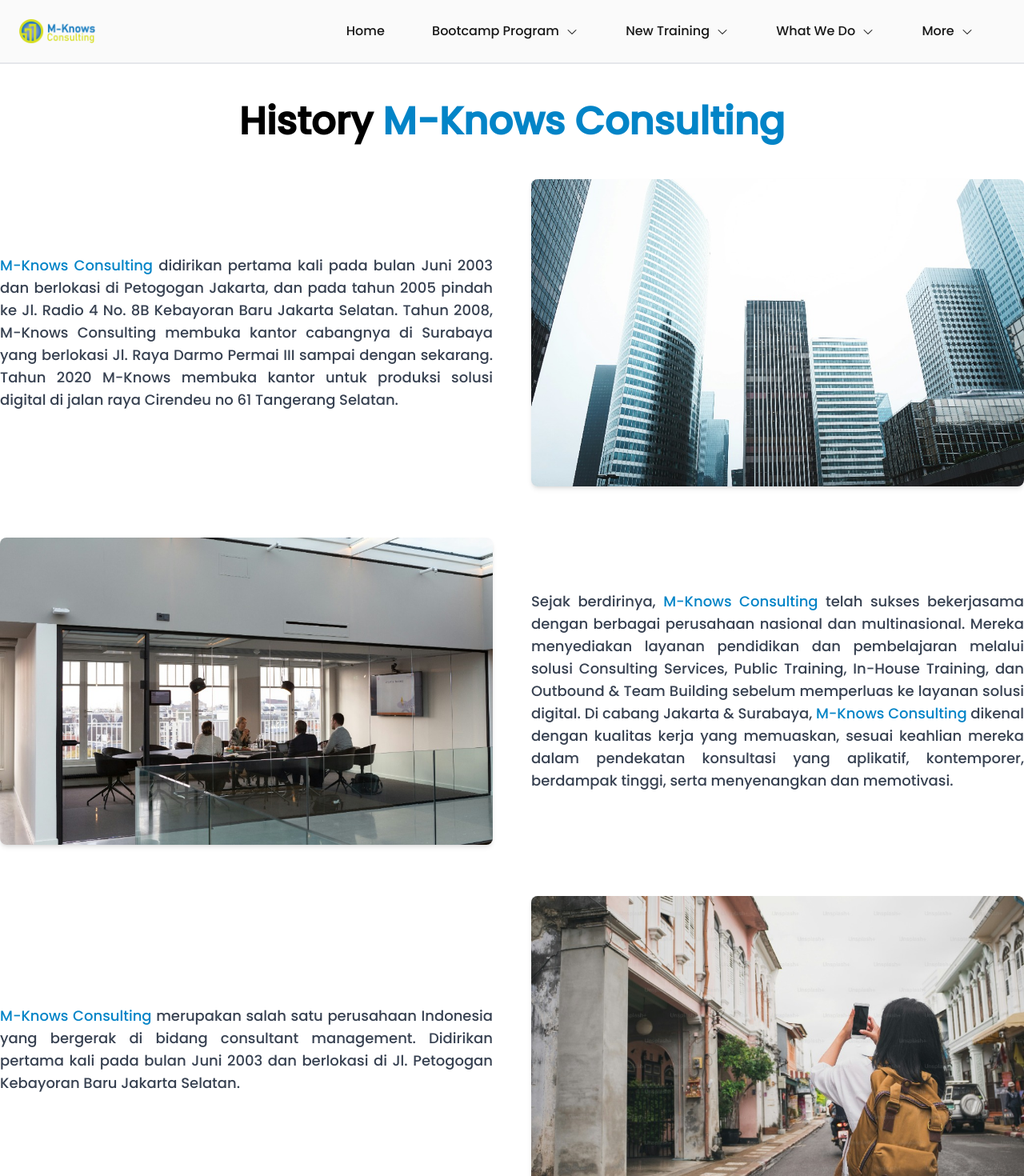
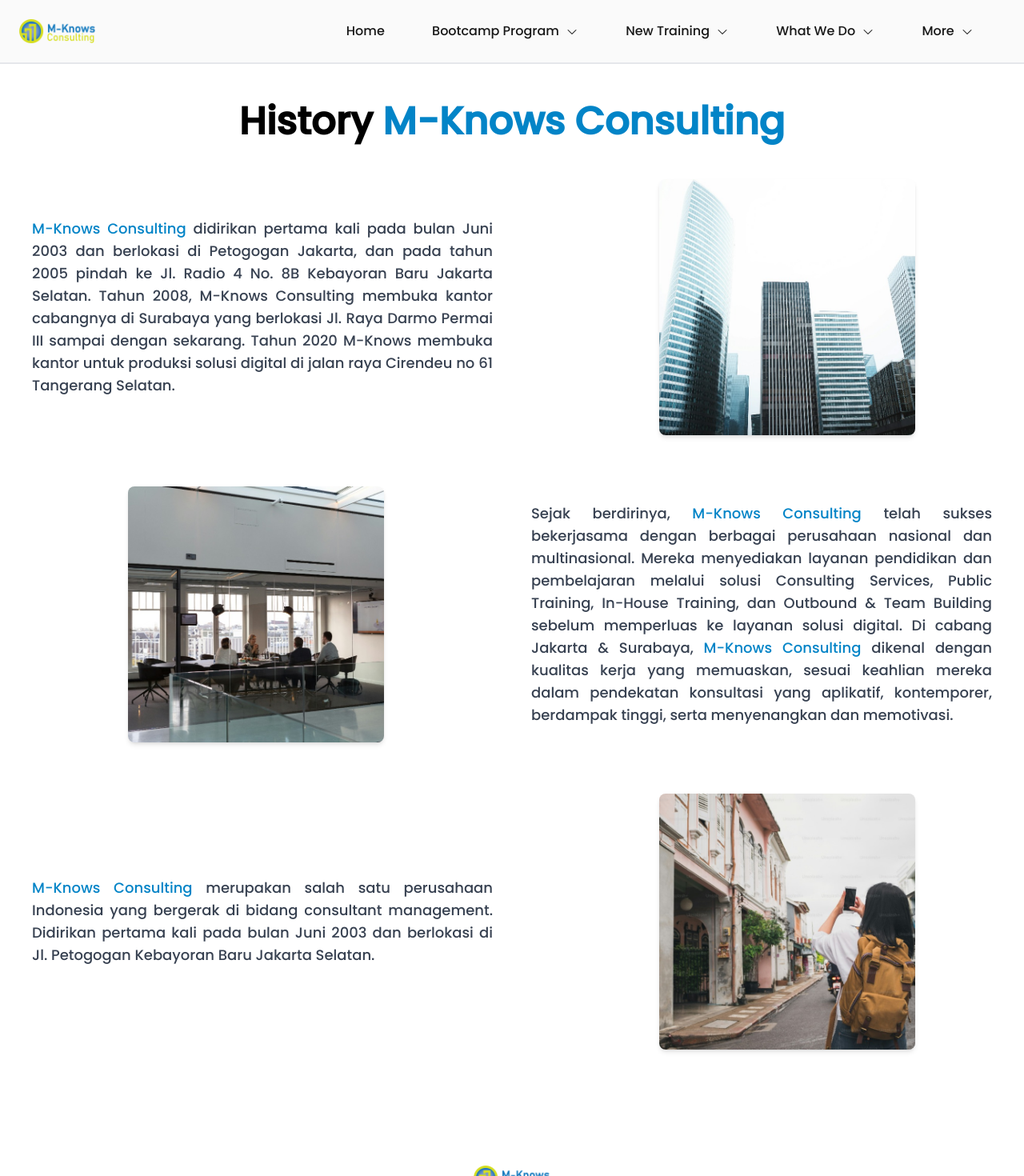
Before and after one commit to Tim4-4IA06-P3L/MKnows-FrontEnd, a Next.js app: page /more/history in a window 1280 px wide. Shown: the top 1470 px of the page at 80% size. Built offline with nearby package versions, Linux system fonts and the light colour scheme.

Commit message:
Modify history page

```diff
--- a/app/more/history/page.tsx
+++ b/app/more/history/page.tsx
@@ -17,8 +17,8 @@ const History = () => {
         <div className="space-y-8 sm:space-y-12 lg:space-y-16 max-w-7xl mx-auto">
           {/* Top Section */}
           <div className="grid grid-cols-1 md:grid-cols-2 gap-6 lg:gap-12">
-            <div className="flex items-center">
-              <p className="text-gray-700 text-sm sm:text-base lg:text-lg text-justify">
+            <div className="flex items-center md:order-1 order-2">
+              <p className="text-gray-700 text-sm sm:text-base lg:text-lg text-justify mx-10 md:mr-0">
                 <span className="text-sky-600">M-Knows Consulting </span>
                 didirikan pertama kali pada bulan Juni 2003 dan berlokasi di
                 Petogogan Jakarta, dan pada tahun 2005 pindah ke Jl. Radio 4 No.
@@ -29,13 +29,13 @@ const History = () => {
                 raya Cirendeu no 61 Tangerang Selatan.
               </p>
             </div>
-            <div className="w-full">
+            <div className="w-full md:order-2 order-1">
               <Image
                 src="/history1.jpeg"
                 alt="Office workspace"
-                width={800}
-                height={600}
-                className="w-full h-64 sm:h-72 lg:h-96 object-cover rounded-lg shadow-md"
+                width={500}
+                height={360}
+                className="md:h-80 w-9/12 md:w-80 object-cover rounded-lg shadow-md ml-10 md:ml-0 lg:ml-20 xl:ml-40"
               />
             </div>
           </div>
@@ -46,22 +46,22 @@ const History = () => {
               <Image
                 src="/history2.jpeg"
                 alt="Training session"
-                width={800}
-                height={600}
-                className="w-full h-64 sm:h-72 lg:h-96 object-cover rounded-lg shadow-md"
+                width={500}
+                height={360}
+                className="md:h-80 w-9/12 md:w-80 object-cover rounded-lg shadow-md ml-10 lg:ml-20 xl:ml-40"
               />
             </div>
-            <div className="flex items-center">
+            <div className="flex items-center ml-10 md:ml-0 mr-10">
               <p className="text-gray-700 text-sm sm:text-base lg:text-lg text-justify">
-                Sejak berdirinya,{" "}
-                <span className="text-sky-600">M-Knows Consulting </span> telah
+                Sejak berdirinya,
+                <span className="text-sky-600"> M-Knows Consulting </span> telah
                 sukses bekerjasama dengan berbagai perusahaan nasional dan
                 multinasional. Mereka menyediakan layanan pendidikan dan
                 pembelajaran melalui solusi Consulting Services, Public
                 Training, In-House Training, dan Outbound & Team Building
                 sebelum memperluas ke layanan solusi digital. Di cabang Jakarta
-                & Surabaya,{" "}
-                <span className="text-sky-600">M-Knows Consulting </span>{" "}
+                & Surabaya,
+                <span className="text-sky-600"> M-Knows Consulting </span>
                 dikenal dengan kualitas kerja yang memuaskan, sesuai keahlian
                 mereka dalam pendekatan konsultasi yang aplikatif, kontemporer,
                 berdampak tinggi, serta menyenangkan dan memotivasi.
@@ -71,8 +71,8 @@ const History = () => {
 
           {/* Bottom Section */}
           <div className="grid grid-cols-1 md:grid-cols-2 gap-6 lg:gap-12 pb-10">
-            <div className="flex items-center">
-              <p className="text-gray-700 text-sm sm:text-base lg:text-lg text-justify">
+            <div className="flex items-center md:order-1 order-2">
+              <p className="text-gray-700 text-sm sm:text-base lg:text-lg text-justify mx-10 md:mr-0">
                 <span className="text-sky-600">M-Knows Consulting </span>
                 merupakan salah satu perusahaan Indonesia yang bergerak di
                 bidang consultant management. Didirikan pertama kali pada bulan
@@ -80,13 +80,13 @@ const History = () => {
                 Selatan.
               </p>
             </div>
-            <div className="w-full">
+            <div className="w-full md:order-2 order-1">
               <Image
                 src="/history3.jpeg"
                 alt="Coffee and notebook"
-                width={800}
-                height={600}
-                className="w-full h-64 sm:h-72 lg:h-96 object-cover rounded-lg shadow-md"
+                width={500}
+                height={360}
+                className="md:h-80 w-9/12 md:w-80 object-cover rounded-lg shadow-md ml-10 md:ml-0 lg:ml-20 xl:ml-40"
               />
             </div>
           </div>
```
